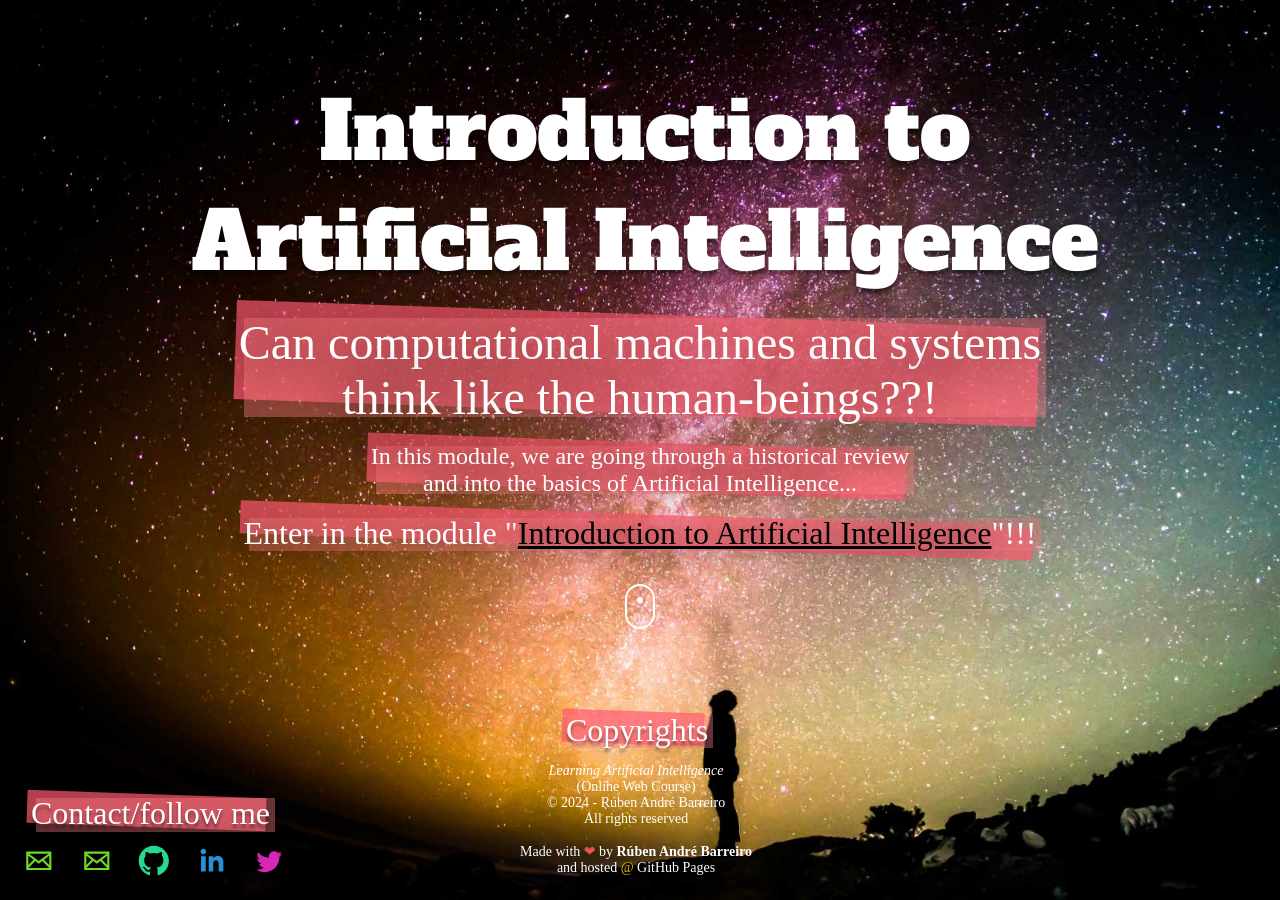
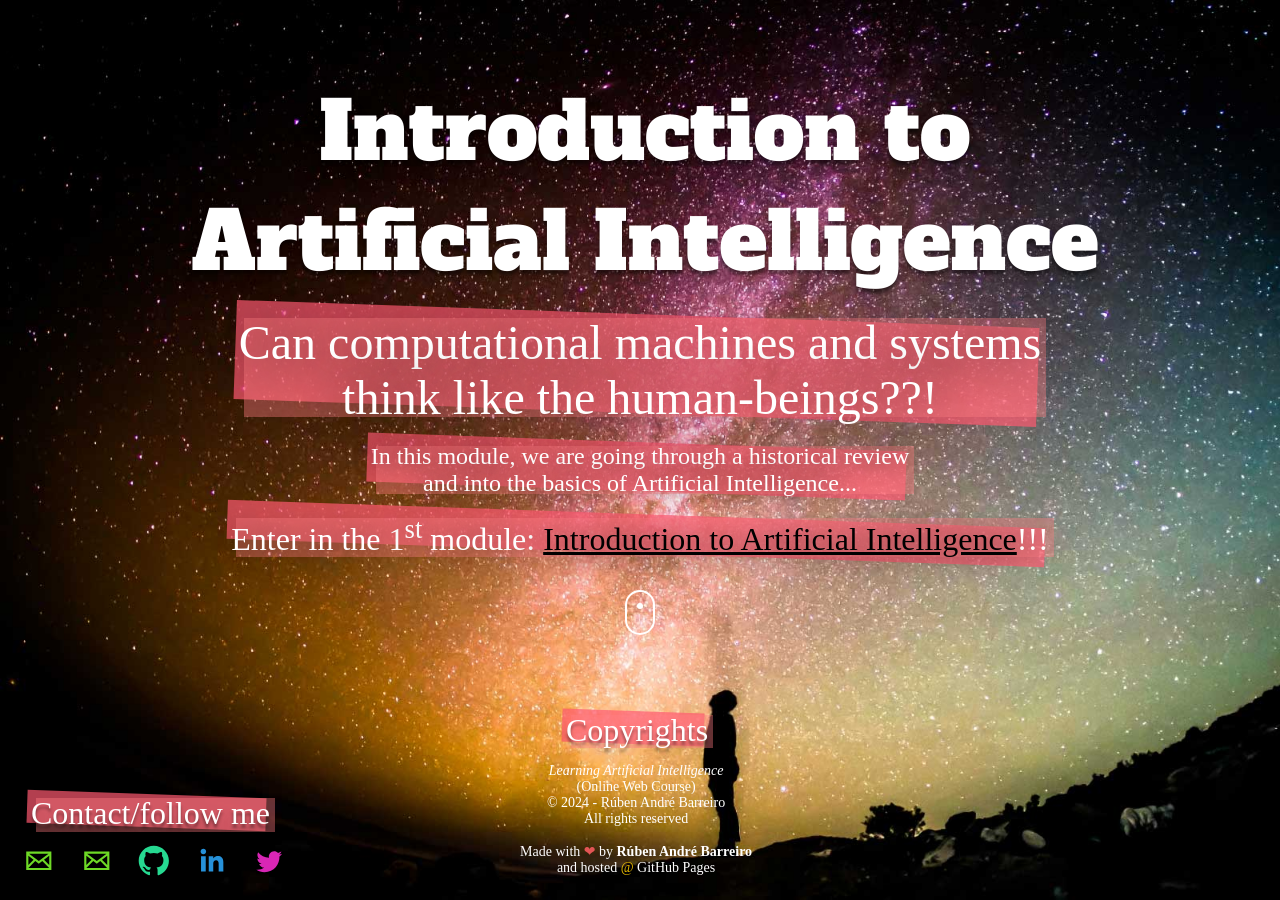
Before and after one commit to learning-artificial-intelligence/learning-artificial-intelligence.github.io, a Jekyll site: the page built from index.html, in a window 1280 px wide. Built offline with Jekyll 4.4.1, drawn with Linux system fonts in a browser that asks for light colours; nearby versions of some CDN libraries; some web fonts are replaced.

Commit message:
Some minor changes added
Some minor changes added

```diff
--- a/index.html
+++ b/index.html
@@ -51,7 +51,7 @@ canonical: https://learning-artificial-intelligence.github.io/
 		<br />
 		<h3 class="large-blur">
 			<span class="highlight-container"><span class="highlight">
-				Enter in the module "<a href="{{ BASE_PATH }}/lessons/2017/01/17/testing-locally">Introduction to Artificial Intelligence</a>"!!!
+				Enter in the 1<sup>st</sup> module: <a href="{{ BASE_PATH }}/lessons/2017/01/17/testing-locally">Introduction to Artificial Intelligence</a>!!!
 			</span></span>
 			<br />
 		</h3>
```
